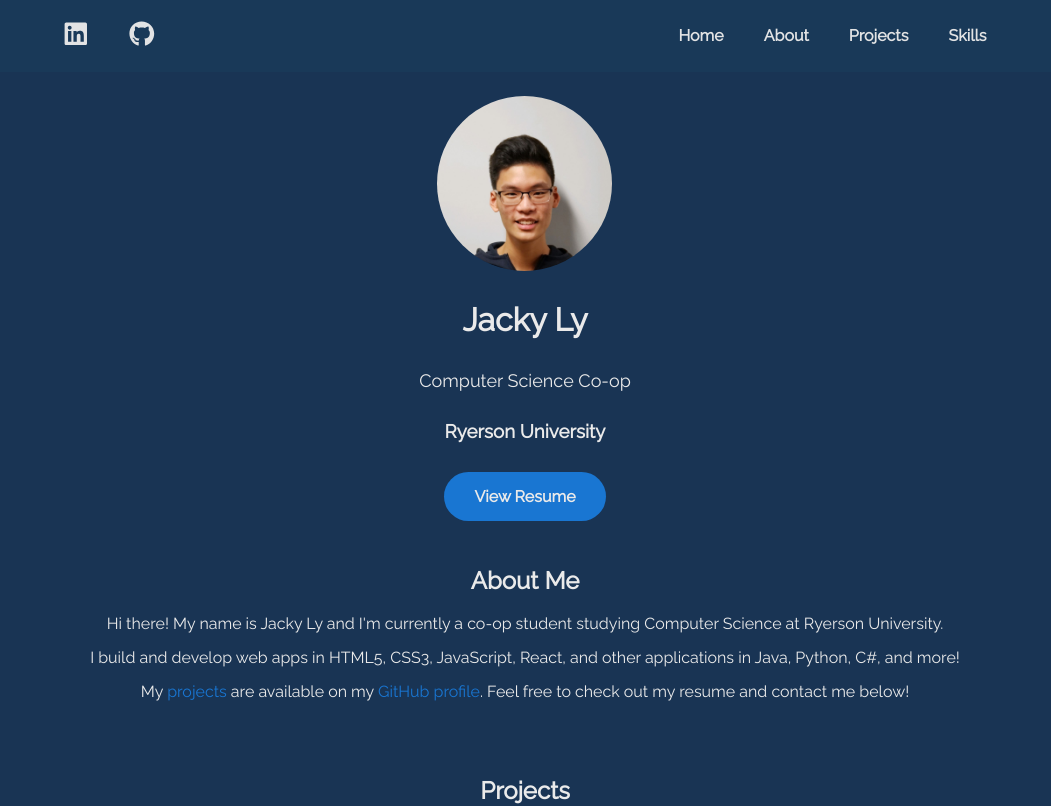
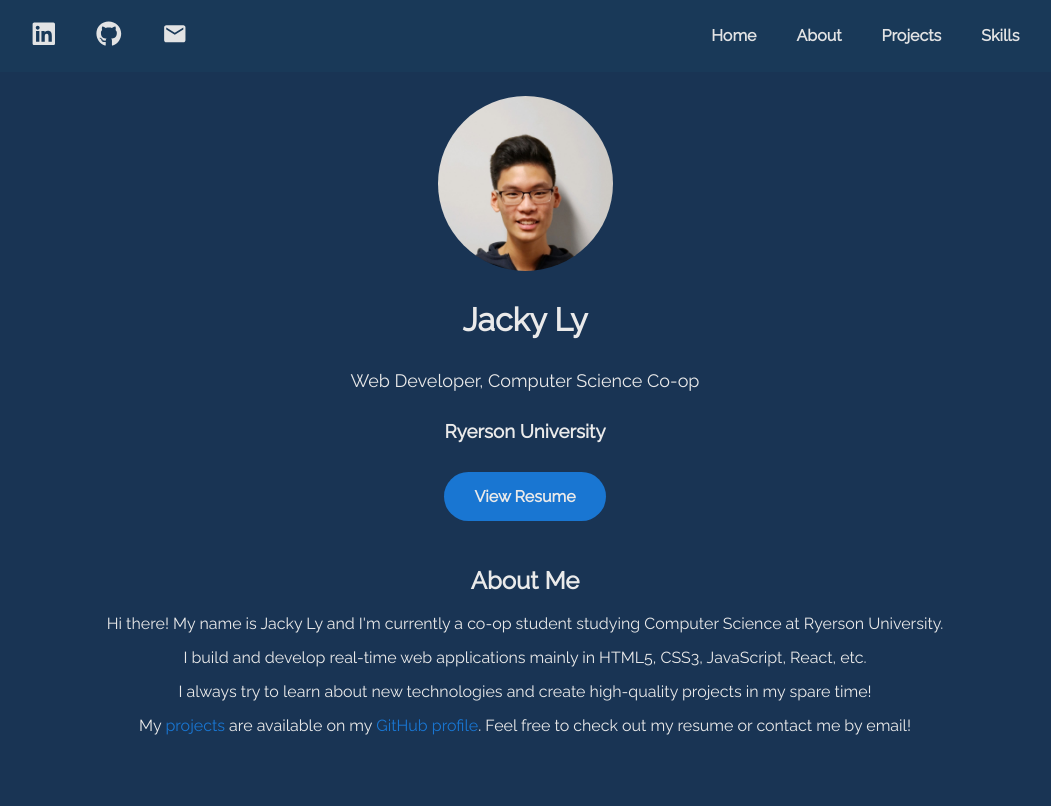
Before and after one commit to lyjacky11/jackyly-ca, a Next.js app: page / in a window 1280 px wide. Shown: the top 806 px of the page, without its empty margins (115-1166 px from the left). Built offline with nearby package versions, Linux system fonts and the light colour scheme.

Commit message:
Edited description

```diff
--- a/components/About.jsx
+++ b/components/About.jsx
@@ -9,8 +9,9 @@ export default function About() {
             </div>
             <div className={styles.desc}>
                 <p>Hi there! My name is Jacky Ly and I&apos;m currently a co-op student studying Computer Science at Ryerson University.</p>
-                <p>I build and develop web apps in HTML5, CSS3, JavaScript, React, and other applications in Java, Python, C#, and more!</p>
-                <p>My <Link href="https://github.com/lyjacky11?tab=repositories"><a target="_blank">projects</a></Link> are available on my <Link href="https://github.com/lyjacky11"><a target="_blank">GitHub profile</a></Link>. Feel free to check out my resume and contact me below!</p>
+                <p>I build and develop real-time web applications mainly in HTML5, CSS3, JavaScript, React, etc.</p>
+                <p>I always try to learn about new technologies and create high-quality projects in my spare time!</p>
+                <p>My <Link href="https://github.com/lyjacky11?tab=repositories"><a target="_blank">projects</a></Link> are available on my <Link href="https://github.com/lyjacky11"><a target="_blank">GitHub profile</a></Link>. Feel free to check out my resume or contact me by email!</p>
             </div>
         </div>
     )
--- a/components/Header.jsx
+++ b/components/Header.jsx
@@ -1,9 +1,11 @@
 import Link from 'next/link';
 import { FaLinkedin, FaGithub } from 'react-icons/fa';
+import { MdEmail } from 'react-icons/md';
 import styles from '../styles/Header.module.css';
 
 const linkedinUrl = 'https://www.linkedin.com/in/lyjacky11';
 const gitHubUrl = 'https://github.com/lyjacky11';
+const contactUrl = 'mailto:jacky@jackyly.ca';
 
 export default function Header() {
     return (
@@ -14,6 +16,9 @@ export default function Header() {
                 </li>
                 <li className={`${styles.navItem} animate`}>
                     <Link href={gitHubUrl}><a target="_blank"><FaGithub /></a></Link>
+                </li>
+                <li className={`${styles.navItem} animate`}>
+                    <Link href={contactUrl}><a target="_blank"><MdEmail /></a></Link>
                 </li>
             </ul>
             <ul className={styles.rightNav}>
--- a/components/Profile.jsx
+++ b/components/Profile.jsx
@@ -9,12 +9,7 @@ export default function Profile() {
         <div className={styles.profile}>
             <Image className={styles.avatar} src="/img/profile.png" alt="Avatar" width={175} height={175} />
             <h1 className={styles.displayName}>Jacky Ly</h1>
-            {/* <div id="typed-strings">
-                <p>Computer Science Co-op.</p>
-                <p>A Web Developer.</p>
-                <p>A Programmer.</p>
-            </div> */}
-            <p className={styles.position} id="typed">Computer Science Co-op</p>
+            <p className={styles.position}>Web Developer, Computer Science Co-op</p>
             <h3 className={styles.subtitle}>Ryerson University</h3>
             <div className={`${styles.resumeDiv} animate`}><Link href={resumeUrl}><a className={styles.resumeBtn} target="_blank">View Resume</a></Link></div>
         </div>
```
